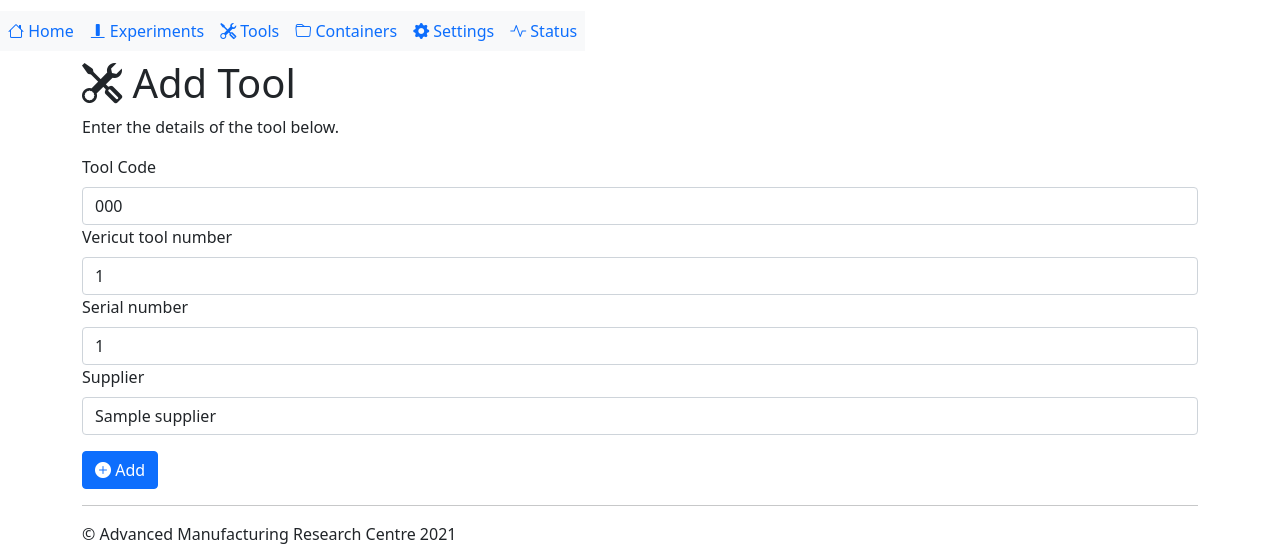
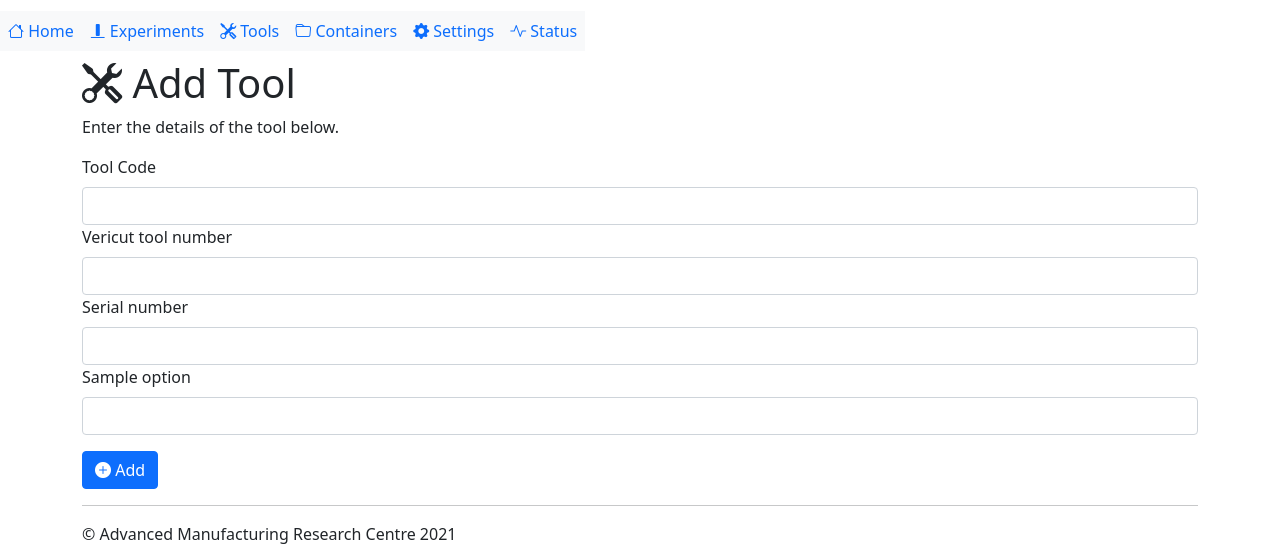
Before and after one commit to Joe-Heffer-Shef/owast, a Flask app: template owast/blueprints/tool/templates/tool/create.html in a window 1280 px wide. Shown: the part 250-800 px from the top of the page. Run offline with Flask 2, Linux system fonts and the light colour scheme; the template is opened without the code that fills it: most values are stand-ins (such as "Sample title", 1, 10 or a date in 2020); parts of the project's set-up code (start-up, migrations or seed data) failed here and were passed over; some libraries are stand-ins or nearby versions.

Commit message:
option html

```diff
--- a/owast/blueprints/tool/templates/tool/create.html
+++ b/owast/blueprints/tool/templates/tool/create.html
@@ -9,31 +9,35 @@
     <!-- Tool code -->
     <div>
         <label for="code" class="form-label">Tool Code</label>
-        <input type="text" class="form-control" name="code" id="code" required autocomplete="off" value="{{ code }}">
+        <input type="text" class="form-control" name="code" id="code" required autocomplete="off">
     </div>
 
     <!-- Vericut tool number -->
     <div>
         <label for="vericut_number" class="form-label">Vericut tool number</label>
-        <input type="number" class="form-control" name="vericut_number" id="vericut_number" autocomplete="off" value="{{ vericut_number }}" min="1">
+        <input type="number" class="form-control" name="vericut_number" id="vericut_number" autocomplete="off" min="1">
     </div>
 
     <!-- Serial number -->
     <div>
         <label for="serial_number" class="form-label">Serial number</label>
-        <input type="text" class="form-control" name="serial_number" id="serial_number" autocomplete="off" value="{{ serial_number }}">
+        <input type="text" class="form-control" name="serial_number" id="serial_number" autocomplete="off">
     </div>
 
-    <!-- Suppler -->
+    <!-- Options -->
+    {% for option in options %}
+    <!-- {{ option.name }} -->
     <div>
-        <label for="supplier" class="form-label">Supplier</label>
-        <input type="text" class="form-control" name="supplier" id="supplier" value="{{ supplier }}" list="suppliers">
-        <datalist id="suppliers">
-            <option value="OSG">
-            <option value="Sumitomo">
-            <option value="Sandvik">
+        <label for="{{ option.name }}" class="form-label">{{ option.name }}</label>
+        <input type="text" class="form-control" name="{{ option.name }}"
+               id="{{ option.name }}" list="{{ option._id }}">
+        <datalist id="{{ option._id }}">
+            {% for value in option['values'] -%}
+            <option value="{{ value }}">
+            {% endfor %}
         </datalist>
     </div>
+    {% endfor %}
 
     <button type="submit" class="btn btn-primary mt-3">
         <i class="bi bi-plus-circle-fill"></i>
--- a/owast/blueprints/tool/views.py
+++ b/owast/blueprints/tool/views.py
@@ -7,7 +7,9 @@ blueprint = flask.Blueprint('tool', __name__, url_prefix='/tool',
 
 @blueprint.route('/create')
 def create():
-    return flask.render_template('tool/create.html')
+    option_names = {'Supplier'}
+    options = app.mongo.db.options.find(dict(name={'$in': list(option_names)}))
+    return flask.render_template('tool/create.html', options=options)
 
 
 # TODO use ObjectId converter
```
